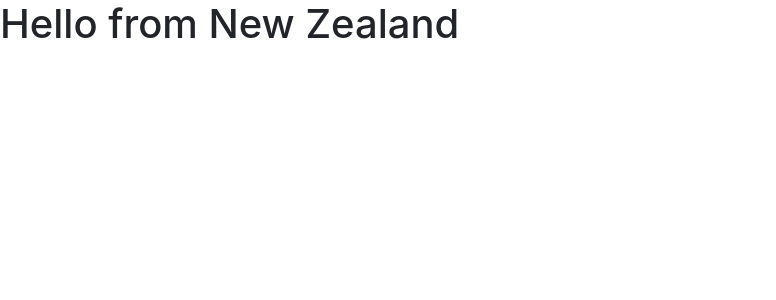
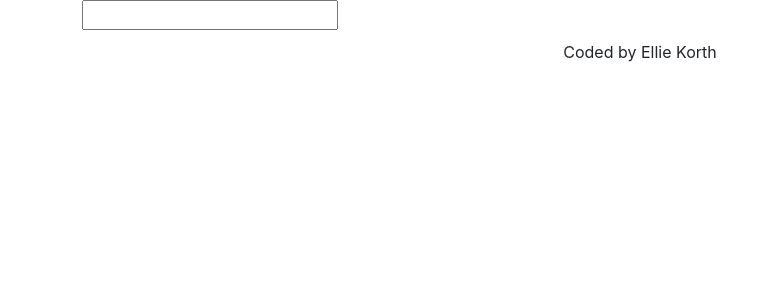
Before and after one commit to ellsk21/dictionary-project, a React (Create React App) app: page / in a window 1280 px wide. Shown: the top 300 px of the page, without its empty margins (0-776 px from the left). Built offline with nearby package versions, Linux system fonts and the light colour scheme.

Commit message:
added new component
dded a form and searching abilities. also added dictionary component

```diff
--- a/src/App.css
+++ b/src/App.css
@@ -0,0 +1,3 @@
+Footer
+{ text-align: center;
+margin:10px; }
--- a/src/App.js
+++ b/src/App.js
@@ -1,14 +1,20 @@
-
+import Dictionary from "./Dictionary.js"
 import './App.css';
 
 function App() {
   return (
     <div className="App">
+       <div className="container">
+      <header className="App=header">
 
-      <header className="App=header">
-      <h1>Hello from New Zealand</h1>
+      <main>
+        <Dictionary />
+      </main>
       </header>
-
+      </div>
+      <footer>
+        Coded by Ellie Korth
+      </footer>
     </div>
   );
 }
--- /dev/null
+++ b/src/Dictionary.css
@@ -0,0 +1,3 @@
+.Dictionary {
+
+}
--- /dev/null
+++ b/src/Dictionary.js
@@ -0,0 +1,19 @@
+import React, { useState } from "react";
+import "./Dictionary.css"
+
+export default function Dictionary() {
+   let [keyword, setKeyword] = useState("");
+    function search(event){
+        event.preventDefault();
+    alert(`Searching for ${keyword}`); }
+    function handleKeywordChange(event) {
+        setKeyword(event.target.value);
+
+    }
+return (
+    <div className="Dictionary">
+    <form onSubmit={search}>
+        <input type="search" onChange={handleKeywordChange} />
+    </form>
+</div>
+); }
```
